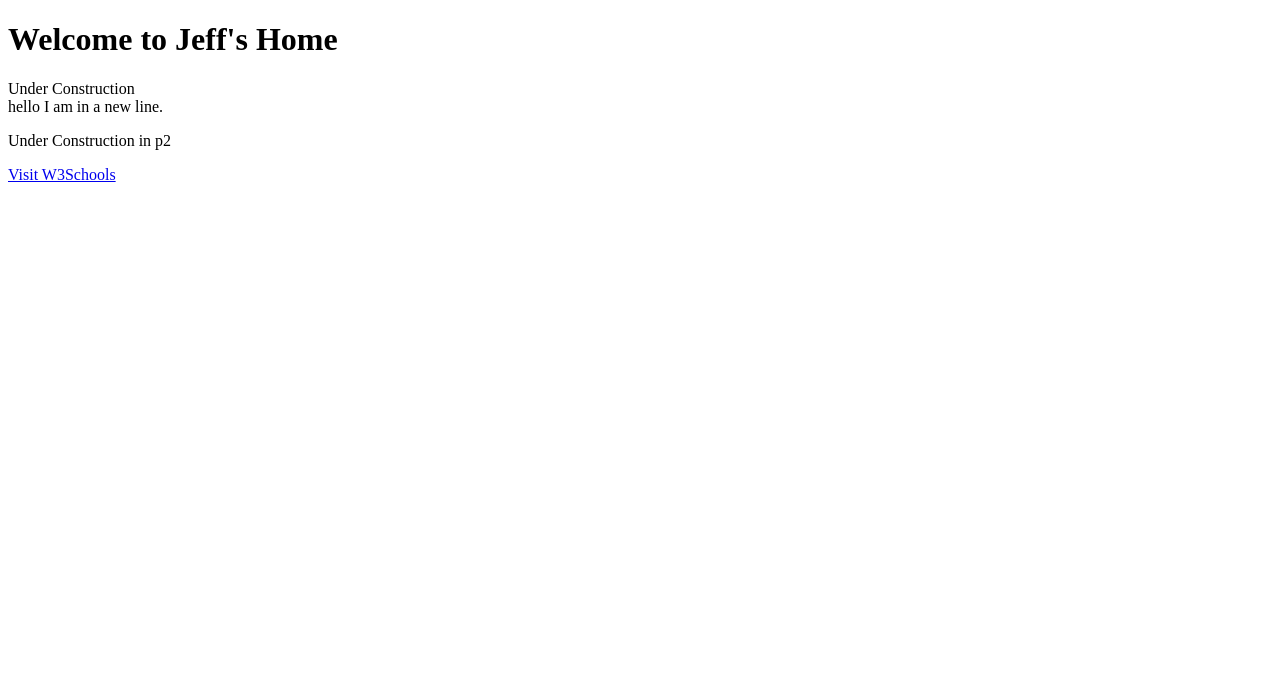
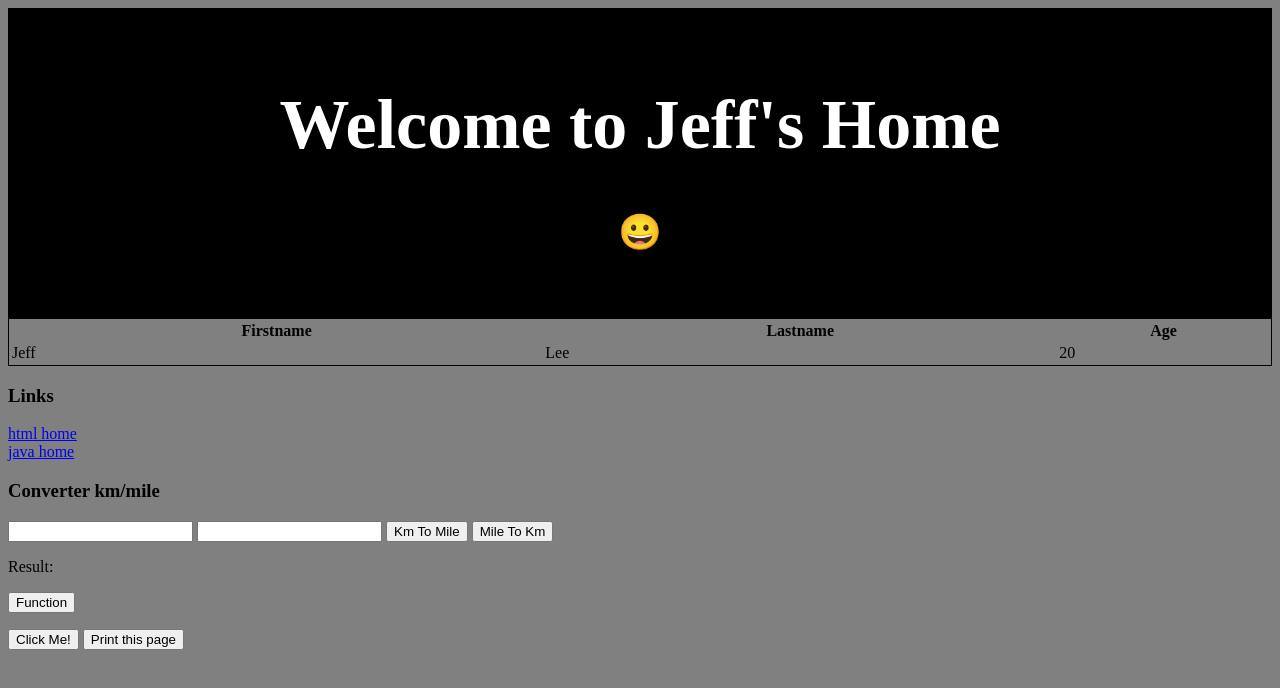
Before and after one commit to jefflee702/jeffs-home, a plain HTML site: page index.html in a window 1280 px wide. Drawn offline with Linux system fonts and the light colour scheme.

Commit message:
update index page

```diff
--- a/index.html
+++ b/index.html
@@ -1,17 +1,98 @@
 <!DOCTYPE html>
 <html>
 <head>
+
+<meta name="viewport" content="width=device-width, initial-scale=1.0" charset="UTF-8">
+
+<style>
+  header {
+    background-color: rgb(0, 0, 0);
+    padding: 30px;
+    text-align: center;
+    font-size: 35px;
+    color: white;
+  }
+body {
+  background-color: gray;
+  }
+</style>
+
 <title>Jeff's Home</title>
 </head>
 <body>
 
+<header>
 <h1>Welcome to Jeff's Home</h1>
-<p>Under Construction<br />
-    hello I am in a new line.
-</p>
+<p>&#128512;</p>
+</header>
 
-<p>Under Construction in p2</p>
-<p><a href="https://www.w3schools.com">Visit W3Schools</a></p>
+<table style="width:100%; border: 1px solid #000000;" >
+  <tr>
+    <th>Firstname</th>
+    <th>Lastname</th>
+    <th>Age</th>
+  </tr>
+  <tr>
+    <td>Jeff</td>
+    <td>Lee</td>
+    <td>20</td>
+  </tr>
+</table>
 
+<h3>Links</h3>
+<a href="https://www.w3schools.com/html/default.asp">html home</a>
+<br />
+<a href="https://www.w3schools.com/java/default.asp">java home</a>
+
+<h3>Converter km/mile</h3>
+<input type="text" id="km">
+<input type="text" id="mile">
+<button onclick="kmToMile()">Km To Mile</button>
+<button onclick="mileToKm()">Mile To Km</button>
+<p>Result:</p>
+<p id="convertResult"></p>
+<script>
+  function kmToMile(){
+    var x = document.getElementById("km").value;
+    var y = x/1.609;
+    document.getElementById("mile").value = y;
+  }
+  function mileToKm(){
+    var x = document.getElementById("mile").value;
+    var y = x*1.609;
+    document.getElementById("km").value = y;
+  }
+</script>
+
+  <!--<p id="add"></p>
+
+  <p id="add1"></p>
+  -->
+
+  <button type="button" onclick="myFunction()">Function</button>
+
+  <p id="function"></p>
+  <p id="function2"></p>
+
+  <script>
+  window.alert("You are entering Jeff's Home page");
+  document.getElementById("add").innerHTML = 5 + 6;
+
+  let a, b, c;
+  a = 5;
+  b = 6;
+  c = a * b;
+  document.getElementById("add1").innerHTML = c;
+
+  function myFunction(){
+    document.getElementById("function").innerHTML = "This is a test function";
+    document.getElementById("function2").innerHTML = "This is line 2";
+  }
+  </script>
+
+<img src="https://www.thoughtco.com/thmb/bqpBnlNEXeFwni8Ma7WuV1myDwU=/4300x2419/smart/filters:no_upscale()/what-is-java-5b4bda1cc9e77c0037171617.jpg" alt="Italian Trulli" width="500" height="500" id="demo" style="display:none">
+<button type="button" onclick="document.getElementById('demo').style.display='block'">Click Me!
+  </button>
+  <button onclick="window.print()">Print this page</button>
 </body>
 </html>
```
